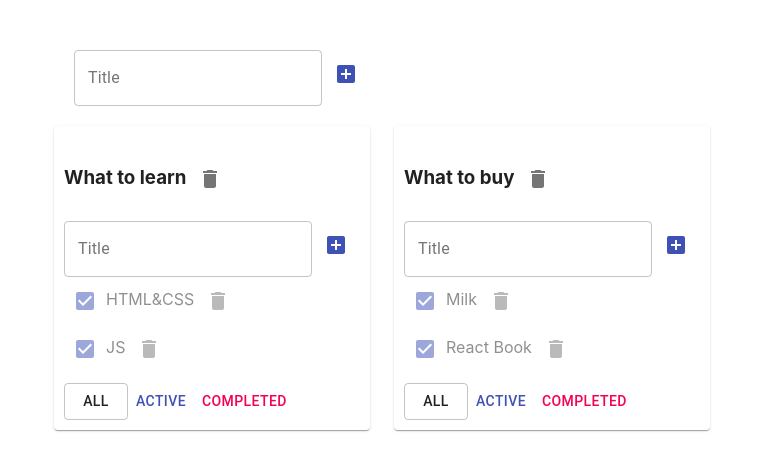
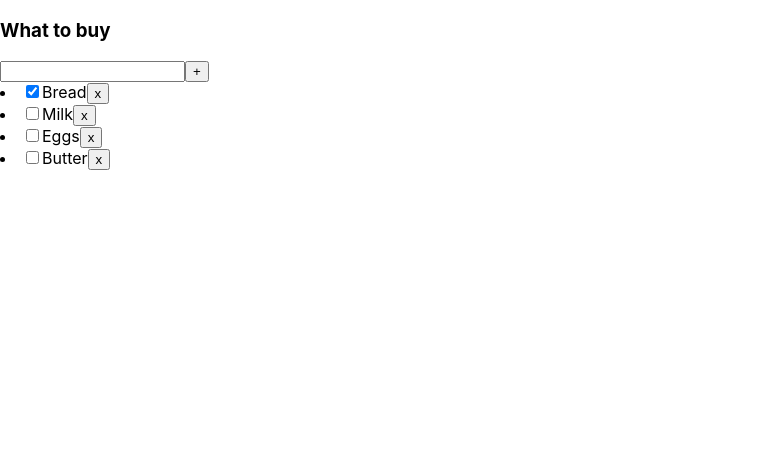
Before and after one commit to Masha-Gorb/todolist-app, a React (Create React App) app: page / in a window 1280 px wide. Shown: the top 470 px of the page, without its empty margins (0-774 px from the left). Built offline with nearby package versions, Linux system fonts and the light colour scheme.

Commit message:
Add reducer Training files

```diff
--- a/src/AddItemForm.tsx
+++ b/src/AddItemForm.tsx
@@ -14,7 +14,10 @@ const AddItemForm = (props:  AddItemFormPropsType) => {
         setTitle(e.currentTarget.value)
         setError(false)
     }
-    const onKeyHandler = (e: KeyboardEvent<HTMLInputElement>) => {if (e.key === "Enter") addItem()}
+    const onKeyHandler = (e: KeyboardEvent<HTMLInputElement>) => {
+        if (e.key === "Enter")
+            addItem()
+    }
     const addItem = () => {
         const trimmedTitle = title.trim()
         if(trimmedTitle){
--- /dev/null
+++ b/src/ReducerTraining/AddItemForm3.tsx
@@ -0,0 +1,13 @@
+import React from 'react';
+export type PropsType = {
+    callback: () => void
+}
+
+export const AddItemForm3 = (props: PropsType) => {
+    return (
+        <div>
+            <input/>
+            <button onClick={() => props.callback()}>+</button>
+        </div>
+    )
+}
--- /dev/null
+++ b/src/ReducerTraining/App3.tsx
@@ -0,0 +1,55 @@
+import React, {useState} from 'react';
+import {Todolist3} from "./Todolist3";
+import {v1} from "uuid";
+
+export type TasksPropsType = {
+    id: string
+    title: string
+    isDone: boolean
+}
+
+export type TodolistPropsType = {
+    key: string
+    id: string
+    title: string
+    tasks: Array<TasksPropsType>
+    removeTask: (id: string) => void
+    changeIsDone:() => void
+    addTask:() => void
+}
+
+export const App3 = () => {
+    let [tasks, setTasks] = useState([
+        {id: v1(), title: 'Bread', isDone: true},
+        {id: v1(), title: 'Milk', isDone: false},
+        {id: v1(), title: 'Eggs', isDone: false},
+        {id: v1(), title: 'Butter', isDone: false},
+    ]);
+
+const removeTask = (id: string) => {
+        console.log('here will be remove task')
+        setTasks(tasks.filter(f => f.id !== id))
+    }
+
+ const changeIsDone = () => {
+    console.log('here will be change is done function')
+ }
+
+ const addTask = () => {
+    console.log('here will be add task function')
+ }
+
+    return (
+        <div>
+            <Todolist3
+            key={v1()}
+            id={v1()}
+            title="What to buy"
+            tasks={tasks}
+            removeTask={removeTask}
+            addTask={addTask}
+            changeIsDone={changeIsDone}
+            />
+        </div>
+    )
+}
--- /dev/null
+++ b/src/ReducerTraining/Todolist3.tsx
@@ -0,0 +1,33 @@
+import React from 'react';
+import {TodolistPropsType} from "./App3";
+import {AddItemForm3} from "./AddItemForm3";
+
+export const Todolist3 = (props: TodolistPropsType) => {
+
+    const removeTaskHandler = (id: string) => {
+        props.removeTask(id)
+    }
+
+    const changeIsDoneHandler = () => {
+        props.changeIsDone()
+    }
+
+    return (
+        <div>
+            <h3>{props.title}</h3>
+            <AddItemForm3
+            callback={props.addTask}
+            />
+            {props.tasks.map( m => {
+                return <li >
+                    <input type='checkbox' checked={m.isDone} onClick={() => changeIsDoneHandler()}/>
+                    {m.title}
+                    <button onClick={() => removeTaskHandler(m.id)}>x</button>
+                </li>
+
+                }
+
+            )}
+        </div>
+    )
+}
--- a/src/index.tsx
+++ b/src/index.tsx
@@ -2,9 +2,9 @@ import React from 'react';
 import ReactDOM from 'react-dom';
 import './index.css';
 import * as serviceWorker from './serviceWorker';
-import {App2} from "./Remaster/App2";
+import {App3} from "./ReducerTraining/App3";
 
-ReactDOM.render(<App2/>,  document.getElementById('root'));
+ReactDOM.render(<App3/>,  document.getElementById('root'));
 
 // If you want your app to work offline and load faster, you can change
 // unregister() to register() below. Note this comes with some pitfalls.
```
